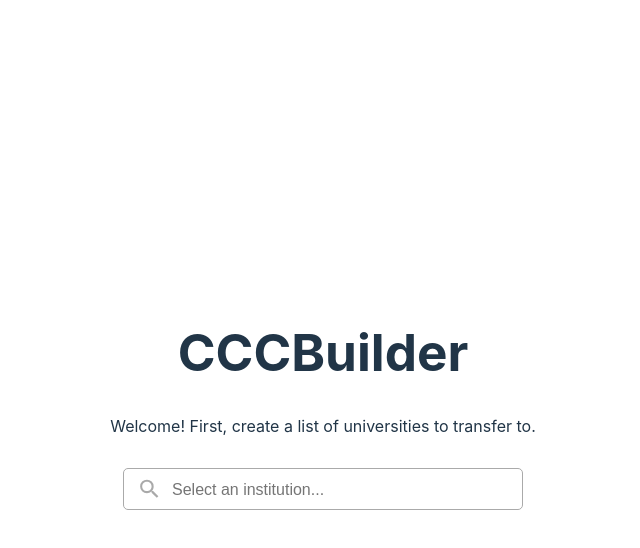
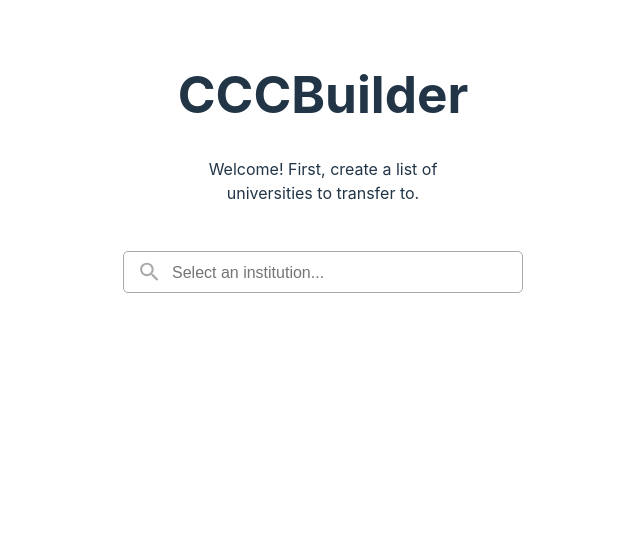
Before and after one commit to michaelrgarcia/ccc-builder, a React (Vite) app: page / in a window 1280 px wide. Shown: the top 548 px of the page, without its empty margins (317-957 px from the left). Built offline with nearby package versions, Linux system fonts and the light colour scheme.

Commit message:
Fix resizing container

```diff
--- a/src/index.css
+++ b/src/index.css
@@ -24,18 +24,18 @@ a:hover {
 
 body {
   margin: 0;
-  display: flex;
-  flex-direction: column;
-  justify-content: center;
-  align-items: center;
 
   min-width: 320px;
   min-height: 100vh;
 }
 
 #root {
-  max-width: 1280px;
+  display: flex;
+  flex-direction: column;
+  align-items: center;
+
   padding: 2rem;
+
   text-align: center;
 }
 
--- a/src/styles/App.css
+++ b/src/styles/App.css
@@ -1,5 +1,39 @@
 header {
   margin-bottom: 20px;
+  max-width: min-content;
+}
+
+main {
+  display: flex;
+  flex-direction: column;
+  justify-content: center;
+  align-items: center;
+
+  width: 100%;
+}
+
+.progress-container {
+  display: flex;
+  flex-direction: column;
+  align-items: center;
+}
+
+.major-select {
+  display: flex;
+  flex-direction: column;
+  align-items: center;
+
+  width: 100%;
+  max-width: 400px;
+}
+
+.major-select > .school-name {
+  margin-bottom: 10px;
+
+  font-style: italic;
+
+  font-size: 0.85em;
+  text-align: left;
 }
 
 .next {
@@ -66,3 +100,9 @@ header {
     opacity: 1;
   }
 }
+
+@media only screen and (min-width: 950px) {
+  .major-select {
+    align-items: flex-start;
+  }
+}
--- a/src/styles/Autocomplete.css
+++ b/src/styles/Autocomplete.css
@@ -1,12 +1,9 @@
 .autocomplete-container {
-  min-width: 300px;
+  width: 100%;
   max-width: 400px;
 
   display: flex;
   flex-direction: column;
-  position: relative;
-
-  margin: 0 auto;
 }
 
 .search-input {
@@ -31,16 +28,14 @@
 .search-input > input {
   background-color: inherit;
 
-  flex: 1;
+  flex-grow: 1;
 
   font-size: 1em;
 
   padding: 5px 10px;
   border: none;
+  box-sizing: border-box;
   margin-top: 2px;
-
-  isolation: isolate;
-  z-index: 1;
 }
 
 .search-input > input:focus {
@@ -48,7 +43,6 @@
 }
 
 .autocomplete-options {
-  width: 100%;
   max-height: 200px;
   overflow-y: auto;
 
@@ -121,7 +115,6 @@
   flex-wrap: wrap;
   gap: 8px;
 
-  min-width: 300px;
   max-width: 400px;
 
   margin-bottom: 10px;
```
